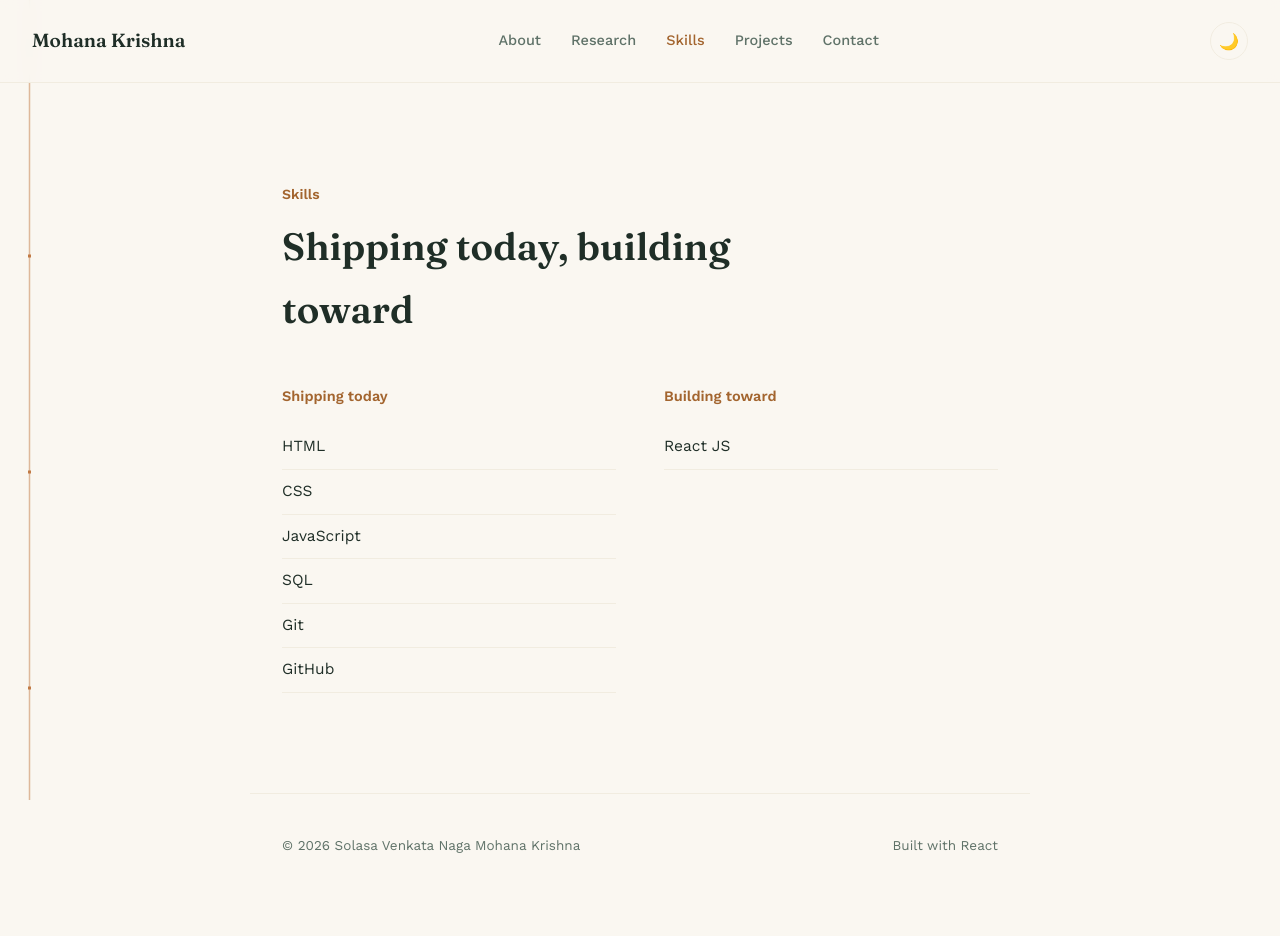
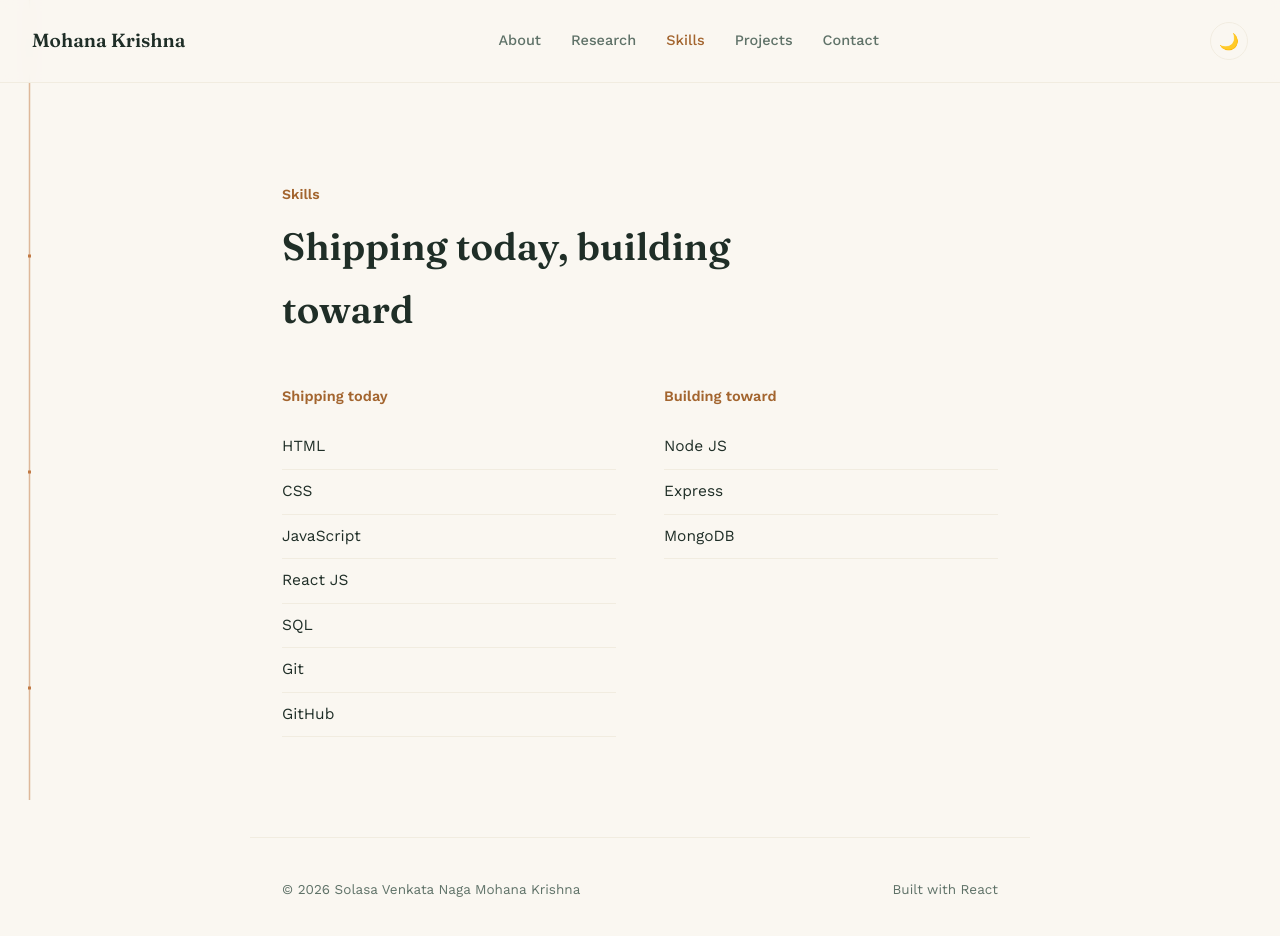
Before and after one commit to Mohanasolasa/Portfolio, a React (Vite) app: page /Portfolio/skills in a window 1280 px wide. Shown: the top 936 px of the page. Built offline with nearby package versions, Linux system fonts and the light colour scheme.

Commit message:
Update skills section

```diff
--- a/src/components/Skills.jsx
+++ b/src/components/Skills.jsx
@@ -1,7 +1,7 @@
 import './Skills.css';
 
-const shipping = ['HTML', 'CSS', 'JavaScript', 'SQL', 'Git', 'GitHub'];
-const learning = ['React JS'];
+const shipping = ['HTML', 'CSS', 'JavaScript', 'React JS', 'SQL', 'Git', 'GitHub'];
+const learning = ['Node JS', 'Express', 'MongoDB'];
 
 export default function Skills() {
   return (
```
